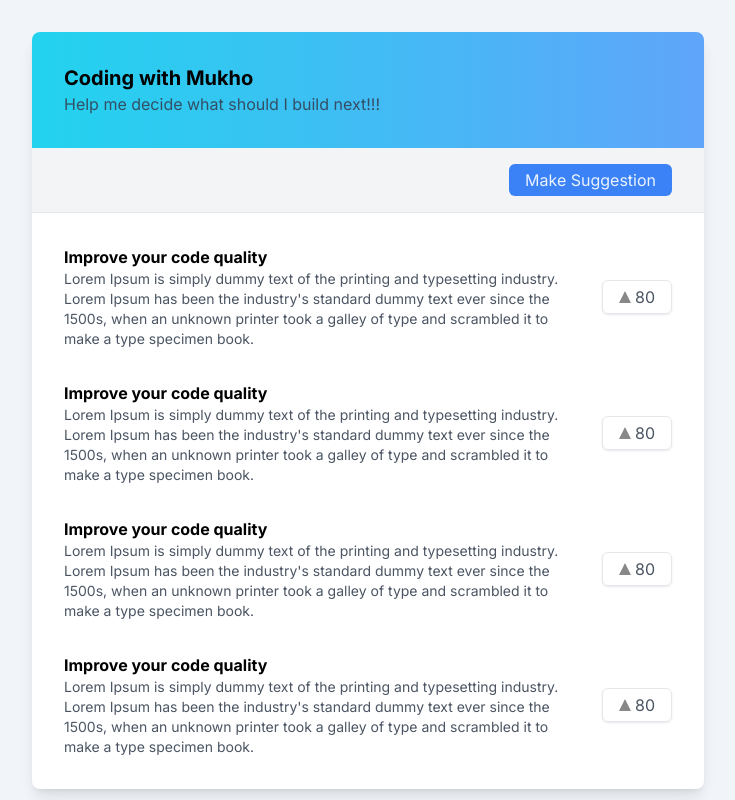
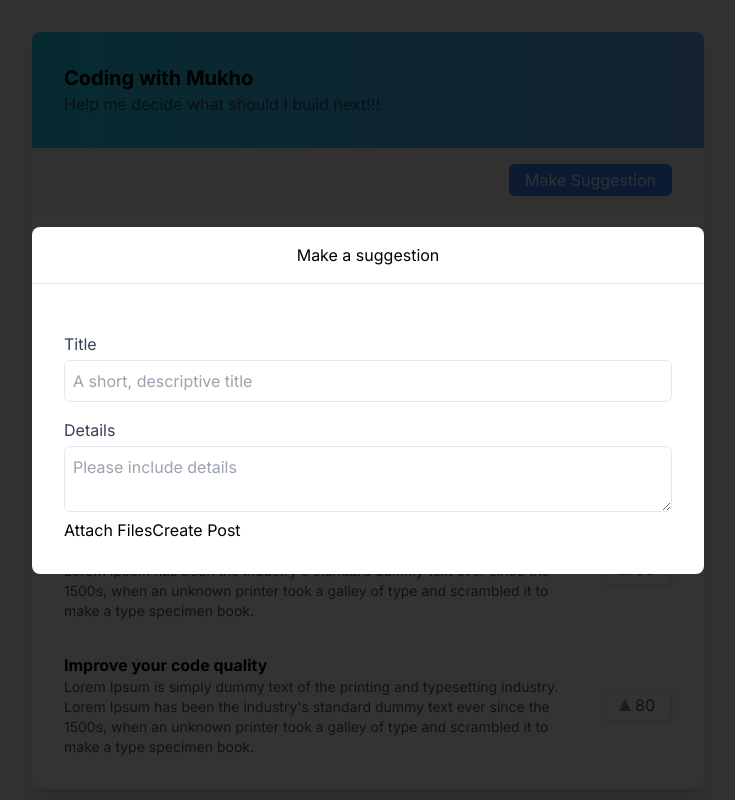
Before and after one commit to ayushmukho/feedback-board, a Next.js app: page / in a window 1280 px wide. Both pictures are taken after a click on the button "Make Suggestion". Shown: the whole page, without its empty margins (272-1007 px from the left). Built offline with nearby package versions, Linux system fonts and the light colour scheme.

Commit message:
Added logic for pop up

```diff
--- /dev/null
+++ b/app/components/FeedbackFromPopup.js
@@ -0,0 +1,26 @@
+export default function FeedbackFromPopup() {
+  return (
+    <div className="fixed inset-0 bg-white md:bg-black md:bg-opacity-80 flex md:items-center">
+      <div className="w-full">
+        <div className="bg-white md:max-w-2xl md:mx-auto md:rounded-lg overflow-hidden">
+          <h2 className="py-4 text-center border-b">Make a suggestion</h2>
+          <form className="p-8">
+            <label className=" block mt-4 mb-1 text-slate-700">Title</label>
+            <input
+              className="w-full border p-2 rounded-md"
+              type="text"
+              placeholder="A short, descriptive title"
+            />
+            <label className=" block mt-4 mb-1 text-slate-700">Details</label>
+            <textarea
+              className="w-full border p-2 rounded-md"
+              placeholder="Please include details"
+            ></textarea>
+            <button>Attach Files</button>
+            <button>Create Post</button>
+          </form>
+        </div>
+      </div>
+    </div>
+  );
+}
--- a/app/page.js
+++ b/app/page.js
@@ -1,6 +1,15 @@
+"use client";
+
+import { useState } from "react";
 import FeedbackItem from "./components/FeedbackItem";
+import FeedbackFromPopup from "./components/FeedbackFromPopup";
 
 export default function Home() {
+  const [showFeedbackPopup, setShowFeedbackPopup] = useState(false);
+
+  const openFeedbackModal = () => {
+    setShowFeedbackPopup(prev => !prev)
+  };
   return (
     <main className="bg-white md:max-w-2xl mx-auto shadow-lg md:rounded-lg md:mt-8 overflow-hidden">
       <div className="bg-gradient-to-r from-cyan-400 to-blue-400 p-8">
@@ -12,18 +21,23 @@ export default function Home() {
       <div className="bg-gray-100 px-8 py-4 flex border-b">
         <div className="grow"></div>
         <>
-          <button className="bg-blue-500 py-1 px-4 rounded-md text-white text-opacity-90">
+          <button
+            onClick={openFeedbackModal}
+            className="bg-blue-500 py-1 px-4 rounded-md text-white text-opacity-90"
+          >
             Make Suggestion
           </button>
         </>
       </div>
       <div className="px-8">
         <FeedbackItem />
-
         <FeedbackItem />
         <FeedbackItem />
         <FeedbackItem />
       </div>
+      {showFeedbackPopup && (
+        <FeedbackFromPopup />
+      )}
     </main>
   );
 }
```
